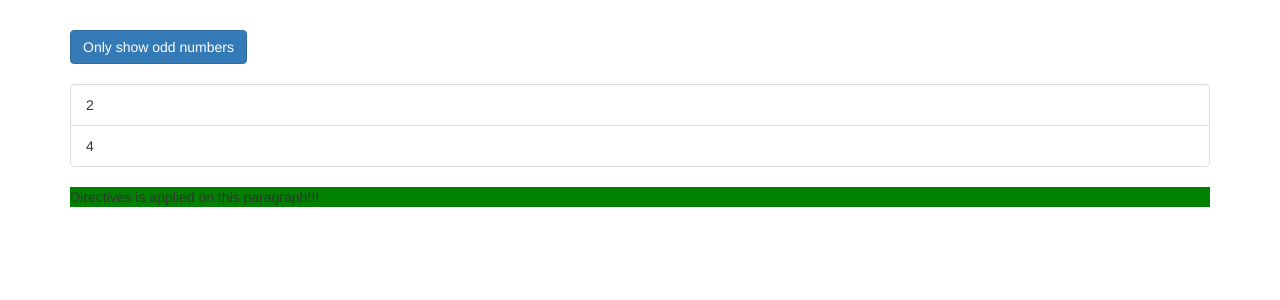
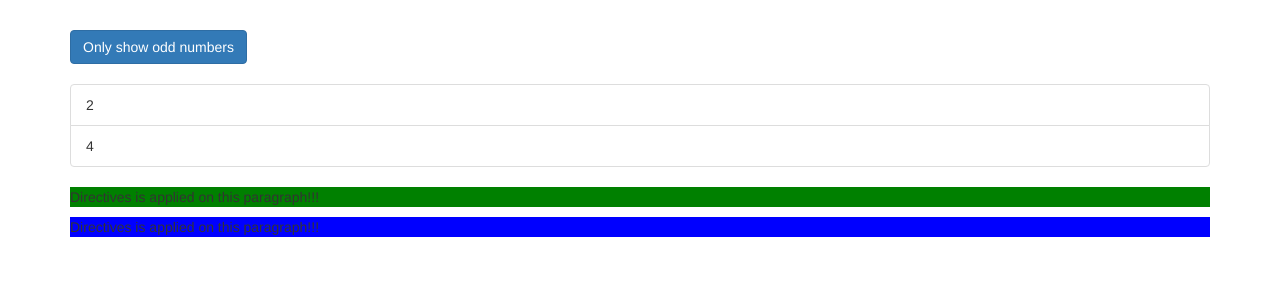
Before and after one commit to jerinnishokc/directives-start, an Angular app: page / in a window 1280 px wide. Shown: the top 300 px of the page. Built offline with nearby package versions, Linux system fonts and the light colour scheme.

Commit message:
Used Renderer for accessing DOM elements as a best practice

```diff
--- a/src/app/app.component.html
+++ b/src/app/app.component.html
@@ -29,6 +29,7 @@
         <p>Only odd</p>
       </ng-template>
       <p appBasicHighlight>Directives is applied on this paragraph!!!</p>
+      <p appBetterHighlight>Directives is applied on this paragraph!!!</p>
     </div>
   </div>
 </div>
--- a/src/app/app.module.ts
+++ b/src/app/app.module.ts
@@ -5,11 +5,13 @@
 
 import { AppComponent } from './app.component';
 import { BasicHighlightDirective } from './basic-highlight/basic-highlight.directive';
+import { BetterHighlightDirective } from './better-highlight/better-highlight.directive';
 
 @NgModule({
   declarations: [
     AppComponent,
-    BasicHighlightDirective
+    BasicHighlightDirective,
+    BetterHighlightDirective
   ],
   imports: [
     BrowserModule,
--- /dev/null
+++ b/src/app/better-highlight/better-highlight.directive.ts
@@ -0,0 +1,13 @@
+import { Directive, Renderer2, ElementRef, OnInit } from '@angular/core';
+
+@Directive({
+  selector: '[appBetterHighlight]'
+})
+export class BetterHighlightDirective implements OnInit {
+
+  constructor(private elRef: ElementRef, private renderer: Renderer2) { }
+
+  ngOnInit() {
+    this.renderer.setStyle(this.elRef.nativeElement,'background-color','blue');
+  }
+}
```
